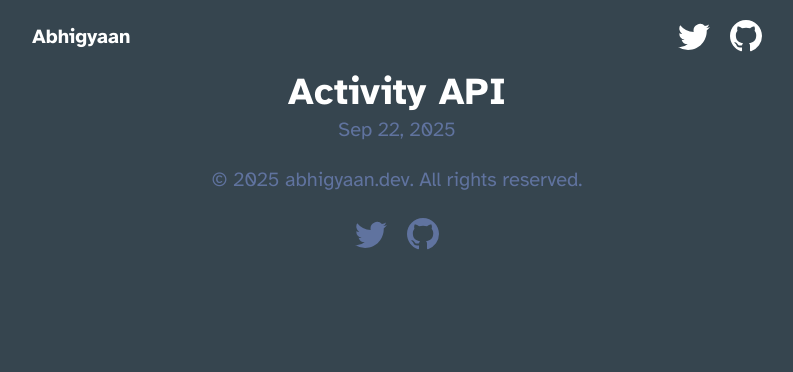
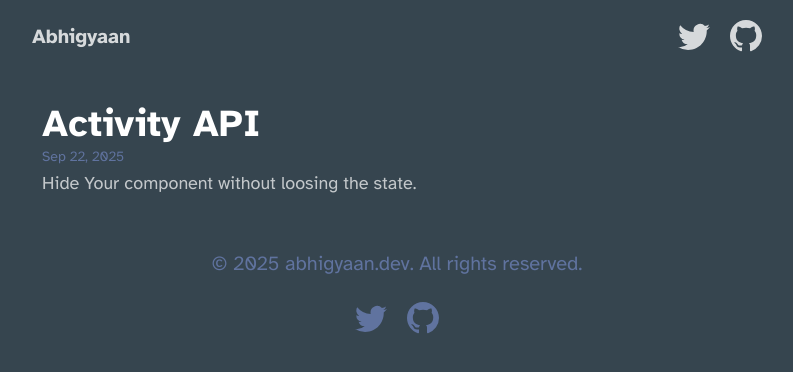
Before and after one commit to abhishekpandeykr/abhigyaan, an Astro site: page / in a window 1280 px wide. Shown: the whole page, without its empty margins (243-1036 px from the left). Built offline with nearby package versions, Linux system fonts and the light colour scheme; Astro itself is replaced by a stand-in of ours.

Commit message:
animation for list added

```diff
--- a/src/components/Header.astro
+++ b/src/components/Header.astro
@@ -31,7 +31,7 @@ import { SITE_TITLE } from '../consts';
 
 	header{
 		flex-shrink: 0;
-  width: 100%;
+ 		 width: 100%;
 	}
 	h2 {
 		margin: 0;
@@ -46,6 +46,7 @@ import { SITE_TITLE } from '../consts';
 		display: flex;
 		align-items: center;
 		justify-content: space-between;
+		opacity: 0.8;
 	}
 	nav a {
 		padding: 1em 0.5em;
--- a/src/layouts/BlogPost.astro
+++ b/src/layouts/BlogPost.astro
@@ -82,6 +82,7 @@ const { title, description, pubDate, updatedDate, heroImage } = Astro.props;
 				</div>
 			</article>
 		</main>
-		<Footer />
+		<!-- commenting this for now -->
+		<!-- <Footer /> -->
 	</body>
 </html>
--- a/src/pages/index.astro
+++ b/src/pages/index.astro
@@ -19,6 +19,7 @@ const posts = (await getCollection('blog')).sort(
 		<style>
 			main {
 				width: 960px;
+				margin: 2rem auto;
 			}
 			ul {
 				display: flex;
@@ -38,7 +39,7 @@ const posts = (await getCollection('blog')).sort(
 			ul li:first-child {
 				width: 100%;
 				margin-bottom: 1rem;
-				text-align: center;
+				text-align: left;
 			}
 			ul li:first-child img {
 				width: 100%;
@@ -53,6 +54,13 @@ const posts = (await getCollection('blog')).sort(
 			ul li a {
 				display: block;
 			}
+			ul li a:hover {
+				text-decoration: none;
+				transform: translateY(-4px);
+				transition: 0.5s ease;
+
+
+			}
 			.title {
 				margin: 0;
 				color: white;
@@ -61,10 +69,13 @@ const posts = (await getCollection('blog')).sort(
 			.date {
 				margin: 0;
 				color: rgb(var(--gray));
+				font-size: 14px;
 			}
-			ul li a:hover h4,
-			ul li a:hover .date {
-				color: rgb(var(--accent));
+			.description{
+				color: rgb(var(--dark-gray));
+				margin: 0;
+				opacity: 0.7;
+				font-size: 18px;
 			}
 			ul a:hover img {
 				box-shadow: var(--box-shadow);
@@ -102,6 +113,7 @@ const posts = (await getCollection('blog')).sort(
 									<p class="date">
 										<FormattedDate date={post.data.pubDate} />
 									</p>
+									<p class="description">{post.data.description}</p>
 								</a>
 							</li>
 						))
```
